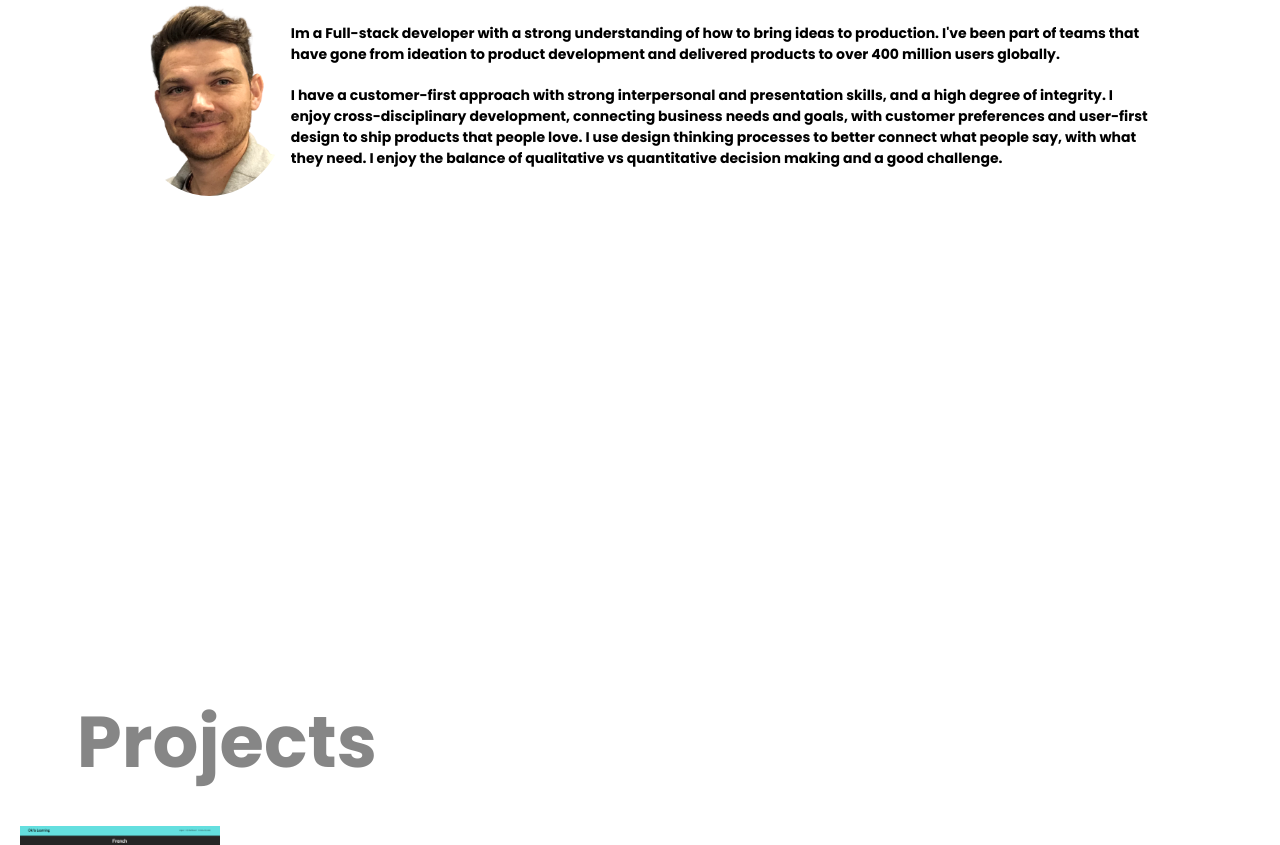
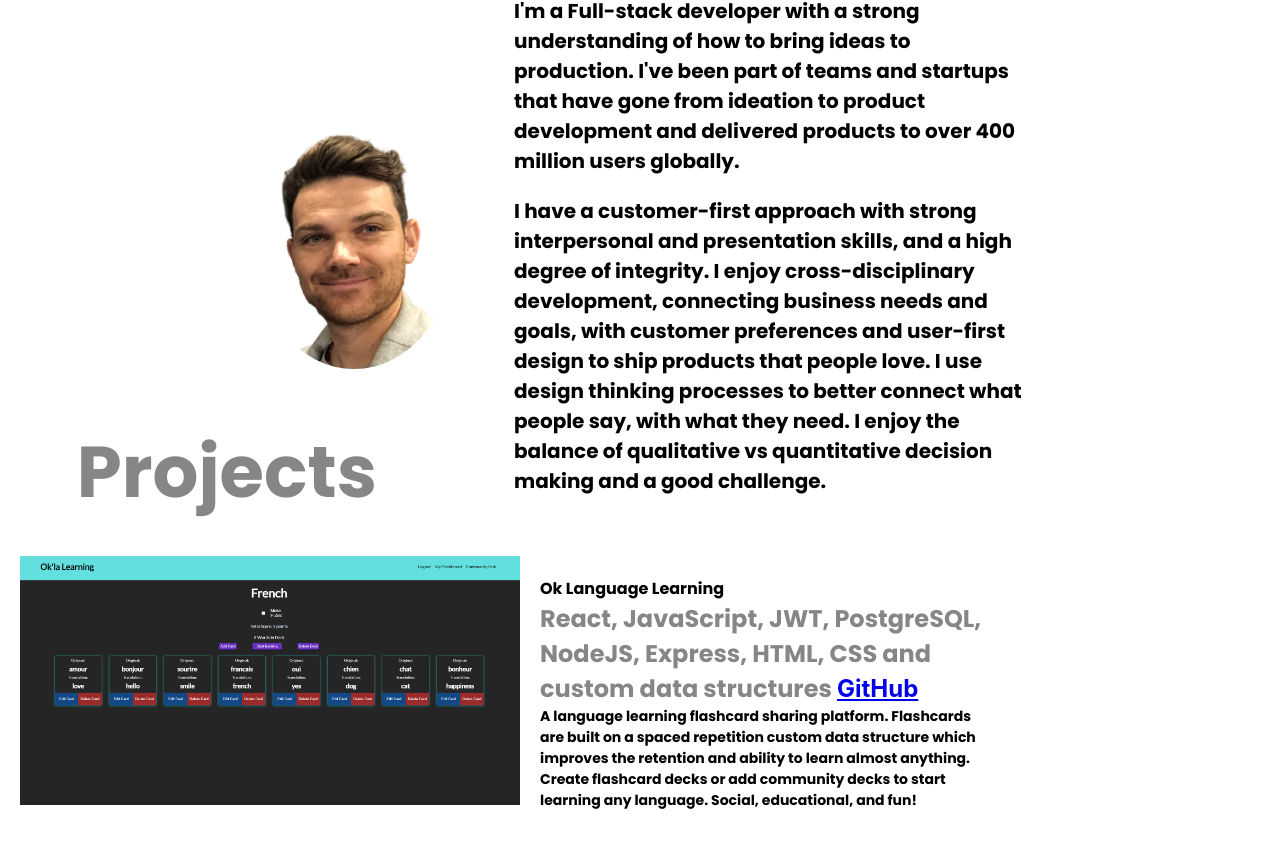
Before and after one commit to RShuken/ryan-portfolio, a React (Create React App) app: page / in a window 1280 px wide. Shown: the part 942-1787 px from the top of the page. Built offline with nearby package versions, Linux system fonts and the light colour scheme; a web font is replaced by a local one.

Commit message:
css fixes

```diff
--- a/src/components/About/About.js
+++ b/src/components/About/About.js
@@ -16,8 +16,8 @@ class About extends Component {
           <img src={headshot} alt='headshot' />
           <div className={styles.blurb}>
             <p>
-              Im a Full-stack developer with a strong understanding of how to
-              bring ideas to production. I've been part of teams that have gone
+              I'm a Full-stack developer with a strong understanding of how to
+              bring ideas to production. I've been part of teams and startups that have gone
               from ideation to product development and delivered products to
               over 400 million users globally.
             </p>
--- a/src/components/About/About.module.scss
+++ b/src/components/About/About.module.scss
@@ -2,7 +2,7 @@
 @import '../../styles/_color.module.scss';
 
 .aboutSection {
-  height: 100vh;
+  height: 70vh;
   display: flex;
   flex-direction: column;
 }
@@ -16,22 +16,30 @@ h1 {
   display: flex;
   flex-direction: row;
   width: 80vw;
+  height: auto;
   justify-content: center;
   align-items: center;
   margin: 0 auto;
 
   img {
-    border-radius: 100%;
+    border-radius: 50%;
     object-fit: cover;
     object-position: 50% 50%;
     width: 200px;
-    height: 200px;
+    height: auto;
+    margin-right: 60px;
   }
 }
 
 .blurb {
     display: flex;
     flex-direction: column;
+    width: clamp(400px, 40vw, 600px);
+    height: auto;
+    max-height: 650px;
+  p {
+    font-size: clamp(18px, 9vw, 20px);
+  }
 }
 
 @media (max-width: 768px) {
@@ -55,6 +63,11 @@ h1 {
     img {
       width: 25vw;
       height: auto;
+      margin: 0 auto;
+    }
+
+    p {
+      font-size: clamp(18px, 9vw, 20px)
     }
   }
 }
--- a/src/components/Projects/Projects.js
+++ b/src/components/Projects/Projects.js
@@ -13,10 +13,8 @@ class Projects extends Component {
   render() {
     return (
       <div className={styles.projectsWrapper}>
-        <section className={styles.projects}>
-          <div className={styles.projectsTitle} id='projects'>
+        <section className={styles.projects}id='projects'>
             <h1>Projects</h1>
-          </div>
           <div className={styles.projectContainerLeft}>
             <a
               target='_blank'
--- a/src/components/Projects/Projects.module.scss
+++ b/src/components/Projects/Projects.module.scss
@@ -1,14 +1,11 @@
 .projectsWrapper {
-  margin-top: 30px;
+  width: 80vw;
 }
 
 .projects {
 }
 
-.projectsTitle {
-  h1 {
-  }
-}
+
 
 .projectContainerLeft {
   display: flex;
@@ -16,10 +13,14 @@
   justify-content: center;
   align-content: center;
   margin: 20px;
+
+  a {
+
+  }
 }
 
 .projectImage {
-  width: 200px;
+  width: 500px;
   height: auto;
 }
 
```
Also changed, not shown: 1 other file (tests, documents, lock files or other folders).
